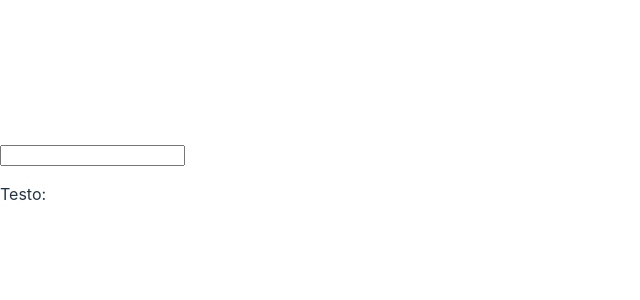
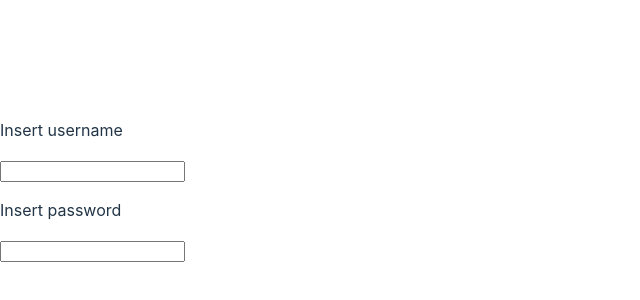
Before and after one commit to chelutaalex/exercises, a React (Vite) app in the folder react/: page / in a window 1280 px wide. Shown: the part 218-518 px from the top of the page, without its empty margins (0-640 px from the left). Built offline with nearby package versions, Linux system fonts and the light colour scheme.

Commit message:
loginForm

```diff
--- a/react/src/App.jsx
+++ b/react/src/App.jsx
@@ -1,12 +1,13 @@
 import HelloWorld from "./components/HelloWorld"
 import Counter from "./components/Counter.jsx"
 import TextInput from "./components/TextInput.jsx"
+import LoginForm from "./components/LoginForm.jsx"
 
 function App() {
 
   return (
     <>
-     <TextInput/>
+     <LoginForm/>
     </>
   )
 }
--- /dev/null
+++ b/react/src/components/LoginForm.jsx
@@ -0,0 +1,28 @@
+import {useState} from "react"
+
+const LoginForm = () => {
+    const [username,setUsername] = useState("");
+    const [password,setPassword] = useState("");
+
+    const handleInsertUsername = (event) => {
+        setUsername(event.target.value);
+    }
+
+    const handleInsertPassword = (event) => {
+        setPassword(event.target.value);
+    }
+
+
+    return(
+        <>
+            <p>Insert username</p>
+            <input onChange={handleInsertUsername}></input>
+            <p>Insert password</p>
+            <input onChange={handleInsertPassword}></input>
+
+        </>
+
+    );
+}
+
+export default LoginForm
```
